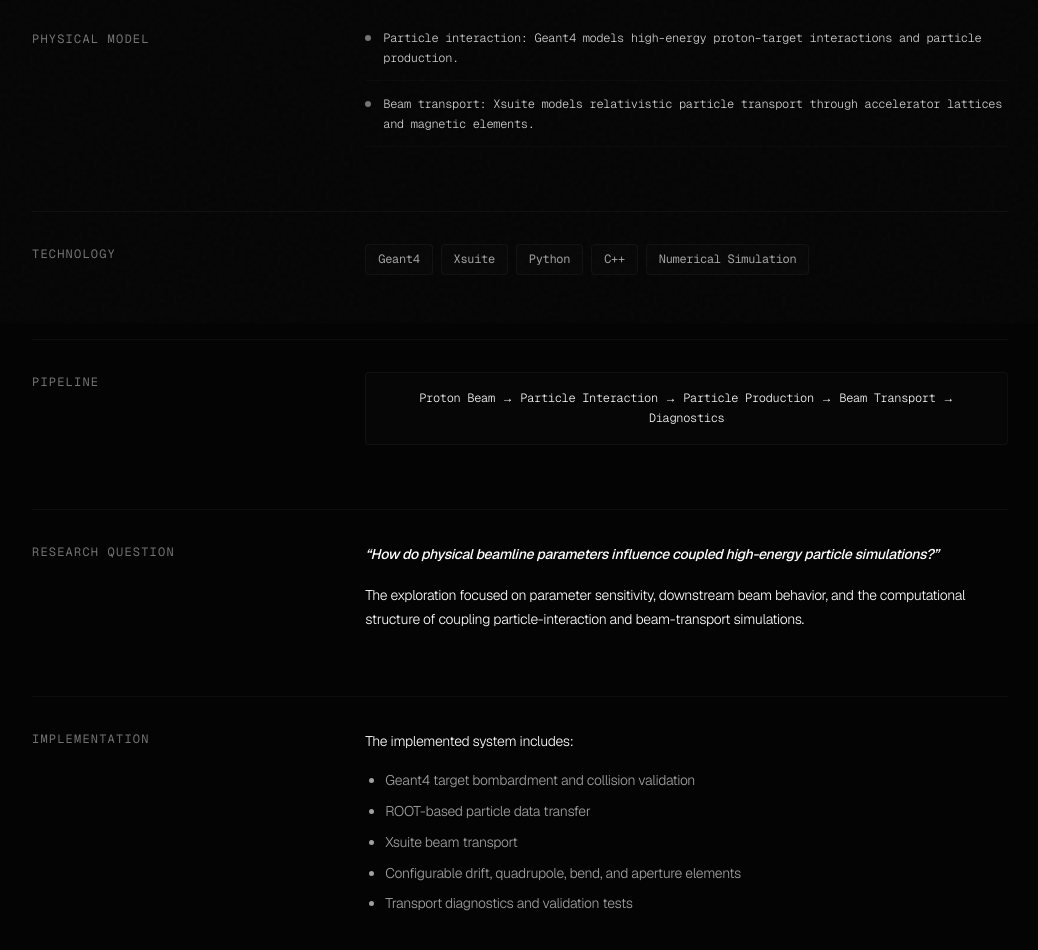
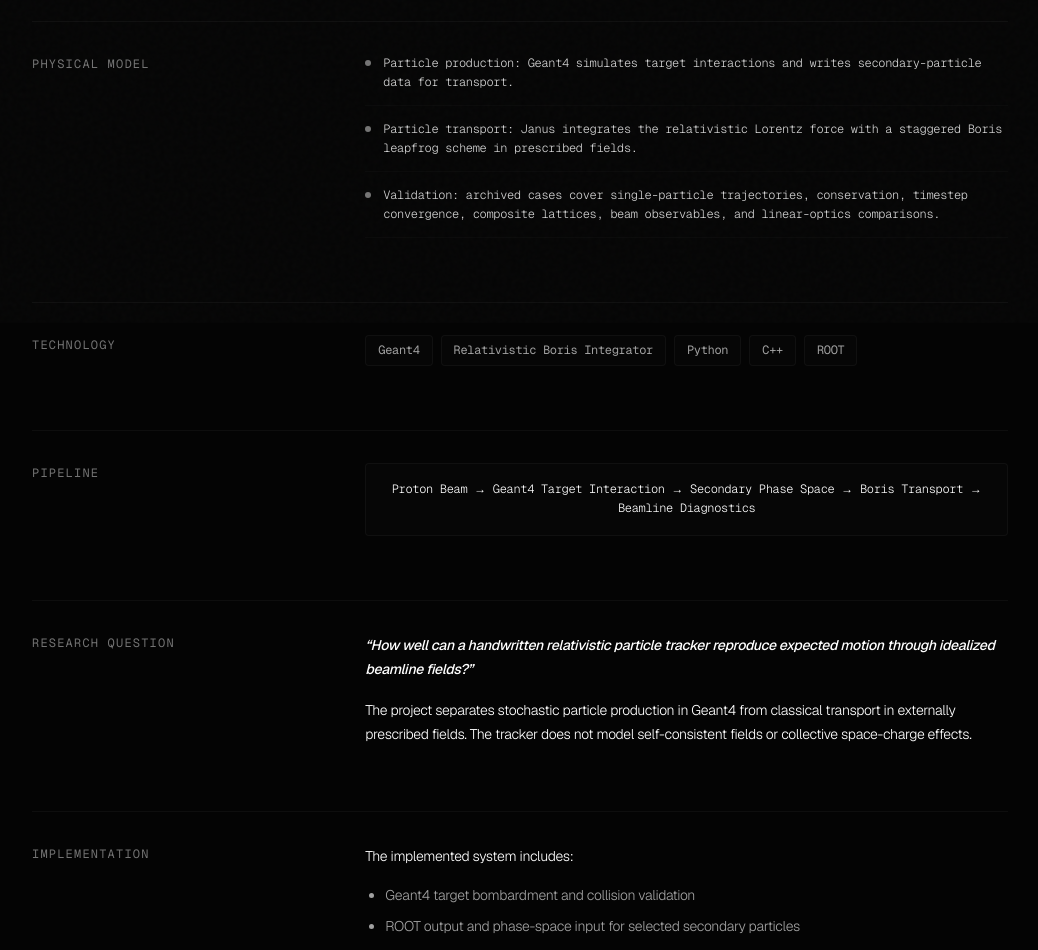
Before and after one commit to h-livv/h-livv.github.io, a Next.js app: page /projects/janus in a window 1280 px wide. Shown: the part 480-1430 px from the top of the page, without its empty margins (120-1158 px from the left). Built offline with nearby package versions, Linux system fonts and the light colour scheme.

Commit message:
Update Janus project scope

```diff
--- a/app/projects/janus/page.tsx
+++ b/app/projects/janus/page.tsx
@@ -6,22 +6,23 @@ import { pageMetadata } from '@/lib/metadata';
 
 export const metadata: Metadata = pageMetadata({
   title: 'JANUS',
-  description: 'A computational framework for studying high-energy particle transport and production.',
+  description: 'A research code for Geant4 particle production and handwritten relativistic Boris transport through idealized magnetic beamlines, with a historical validation campaign.',
   path: '/projects/janus',
 });
 
 export default function JanusPage() {
   const summary = [
-    'Janus couples Geant4 particle-interaction simulation with Xsuite beam transport to study how physical parameters affect downstream particle behavior.',
-    'The case study explored 26 GeV proton bombardment of a high-Z target, with antiproton production as the primary observable.'
+    'Janus is a from-scratch particle-production and beam-transport research code. Its C++ Geant4 engine models proton bombardment of a high-Z target and records secondary-particle phase space.',
+    'A separate handwritten relativistic Boris integrator transports selected charged particles through prescribed electromagnetic fields. The repository preserves an archived validation campaign; its reported figures are historical and were not regenerated for this website update.'
   ];
 
   const explored = [
-    'Particle interaction: Geant4 models high-energy proton–target interactions and particle production.',
-    'Beam transport: Xsuite models relativistic particle transport through accelerator lattices and magnetic elements.'
+    'Particle production: Geant4 simulates target interactions and writes secondary-particle data for transport.',
+    'Particle transport: Janus integrates the relativistic Lorentz force with a staggered Boris leapfrog scheme in prescribed fields.',
+    'Validation: archived cases cover single-particle trajectories, conservation, timestep convergence, composite lattices, beam observables, and linear-optics comparisons.'
   ];
 
-  const technologies = ['Geant4', 'Xsuite', 'Python', 'C++', 'Numerical Simulation'];
+  const technologies = ['Geant4', 'Relativistic Boris Integrator', 'Python', 'C++', 'ROOT'];
 
   return (
     <CollaborativeProjectLayout
@@ -35,7 +36,7 @@ export default function JanusPage() {
       technologies={technologies}
       repoUrl="https://github.com/h-livv/janus"
       backgroundCanvas={<JanusBackground />}
-      repositoryDescription="The repository is preserved as a completed exploration of coupled particle-interaction simulation and beam transport."
+      repositoryDescription="Archived research snapshot containing the handwritten transport implementation, validation framework, and historical validation figures. No further development is planned."
     >
       {/* ==========================================
           THE PIPELINE
@@ -46,7 +47,7 @@ export default function JanusPage() {
         </div>
         <div className="md:col-span-8 flex flex-col gap-4 text-neutral-350 text-[14px] font-light leading-relaxed">
           <div className="font-mono text-[12px] p-4 border border-white/[0.04] bg-neutral-950/40 rounded text-center">
-            Proton Beam → Particle Interaction → Particle Production → Beam Transport → Diagnostics
+            Proton Beam → Geant4 Target Interaction → Secondary Phase Space → Boris Transport → Beamline Diagnostics
           </div>
         </div>
       </section>
@@ -60,10 +61,10 @@ export default function JanusPage() {
         </div>
         <div className="md:col-span-8 flex flex-col gap-4 text-neutral-350 text-[14px] font-light leading-relaxed">
           <p className="text-white font-medium italic">
-            &ldquo;How do physical beamline parameters influence coupled high-energy particle simulations?&rdquo;
+            &ldquo;How well can a handwritten relativistic particle tracker reproduce expected motion through idealized beamline fields?&rdquo;
           </p>
           <p>
-            The exploration focused on parameter sensitivity, downstream beam behavior, and the computational structure of coupling particle-interaction and beam-transport simulations.
+            The project separates stochastic particle production in Geant4 from classical transport in externally prescribed fields. The tracker does not model self-consistent fields or collective space-charge effects.
           </p>
         </div>
       </section>
@@ -79,10 +80,10 @@ export default function JanusPage() {
           <p>The implemented system includes:</p>
           <ul className="list-disc pl-5 space-y-2 text-neutral-400">
             <li>Geant4 target bombardment and collision validation</li>
-            <li>ROOT-based particle data transfer</li>
-            <li>Xsuite beam transport</li>
-            <li>Configurable drift, quadrupole, bend, and aperture elements</li>
-            <li>Transport diagnostics and validation tests</li>
+            <li>ROOT output and phase-space input for selected secondary particles</li>
+            <li>Handwritten relativistic Boris leapfrog integration of the Lorentz force</li>
+            <li>Idealized drift, dipole, quadrupole, and magnetic-horn fields with apertures</li>
+            <li>Historical validation cases for trajectories, conservation, timestep convergence, composite lattices, beam observables, and linear optics</li>
           </ul>
         </div>
       </section>
--- a/data/projects.ts
+++ b/data/projects.ts
@@ -99,7 +99,7 @@ export const projects: Project[] = [
     title: 'Janus',
     slug: 'janus',
     description:
-      'A computational framework coupling Geant4 particle-interaction simulation with Xsuite beam transport.',
+      'A research code combining Geant4 target particle production with a handwritten relativistic Boris tracker for charged-particle transport through idealized magnetic beamlines.',
     href: '/projects/janus',
     image: '/images/projects/janus.webp',
     date: 'Jun – Aug 2026',
```
